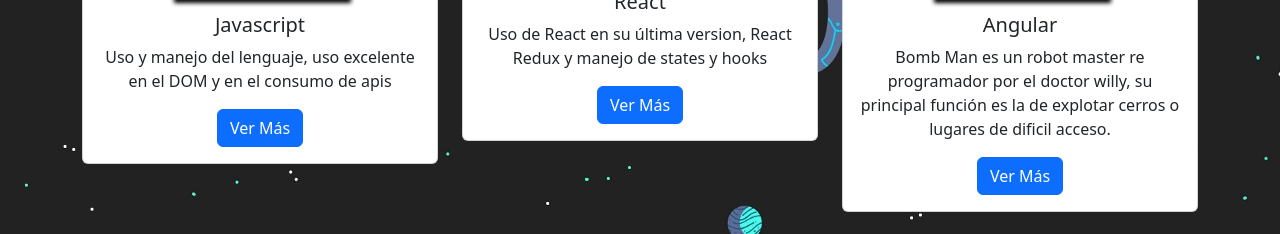
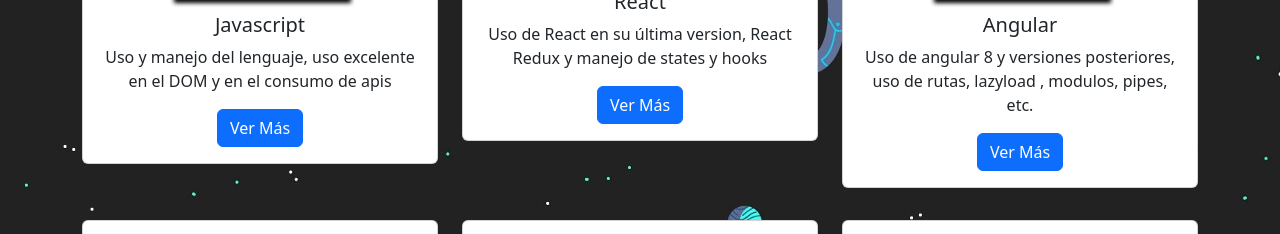
Before and after one commit to breadsk/s13exercise2, a plain HTML site: page index.html in a window 1280 px wide. Shown: the part 500-734 px from the top of the page. Drawn offline with nearby package versions, Linux system fonts and the light colour scheme.

Commit message:
se arregla el modulo de angular

```diff
--- a/index.html
+++ b/index.html
@@ -75,7 +75,7 @@
             <img src="assets/img/angular.png" class="card-img-top mx-auto" alt="Imagen de Bombman">
             <div class="card-body">
               <h5 class="card-title text-center">Angular</h5>
-              <p class="card-text text-center">Bomb Man es un robot master re programador por el doctor willy, su principal función es la de explotar cerros o lugares de dificil acceso.</p>
+              <p class="card-text text-center">Uso de angular 8 y versiones posteriores, uso de rutas, lazyload , modulos, pipes, etc.</p>
               <button href="#" class="btn btn-primary boton-grande">Ver Más</button>
             </div>
           </div>
```
